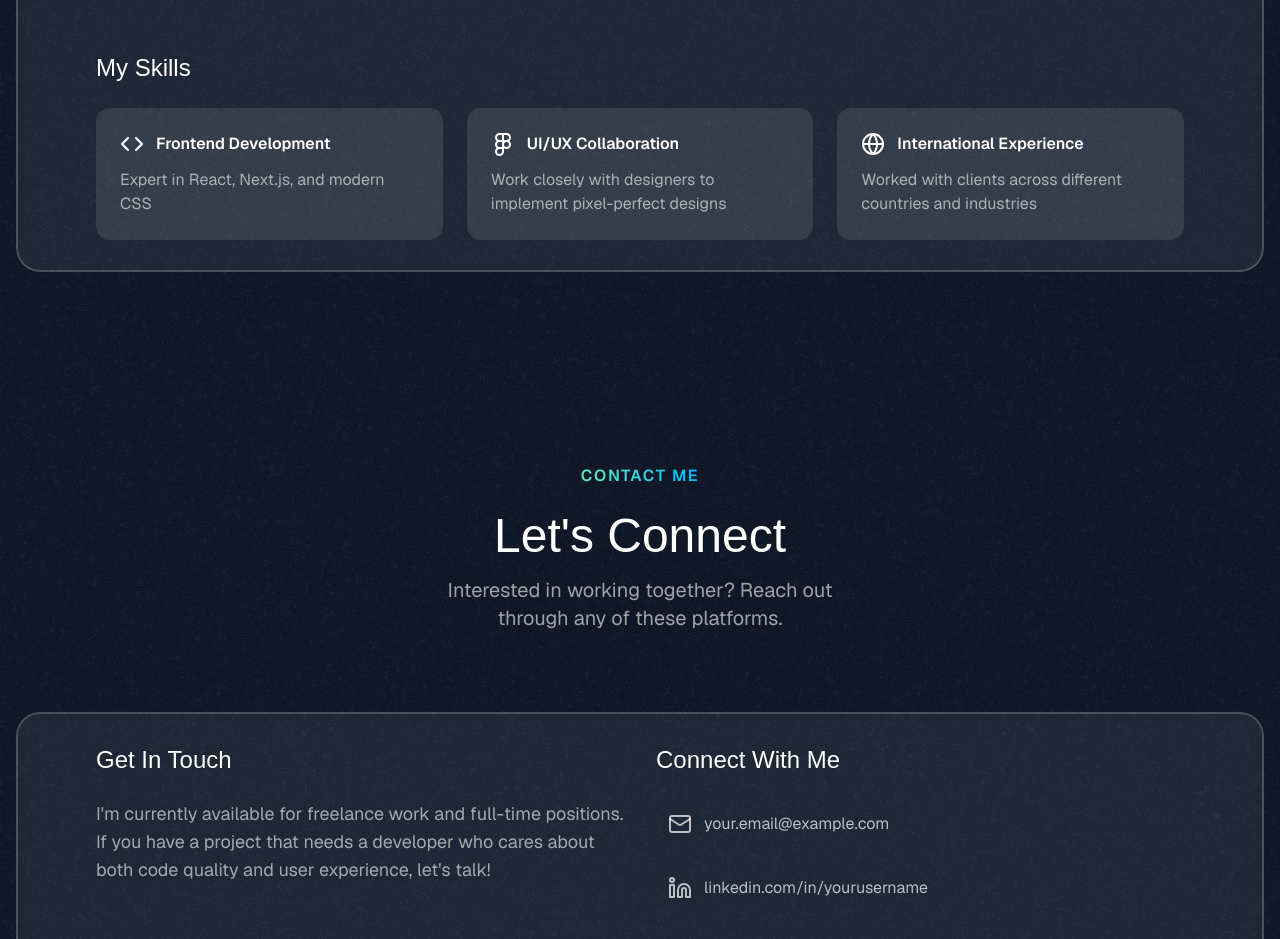
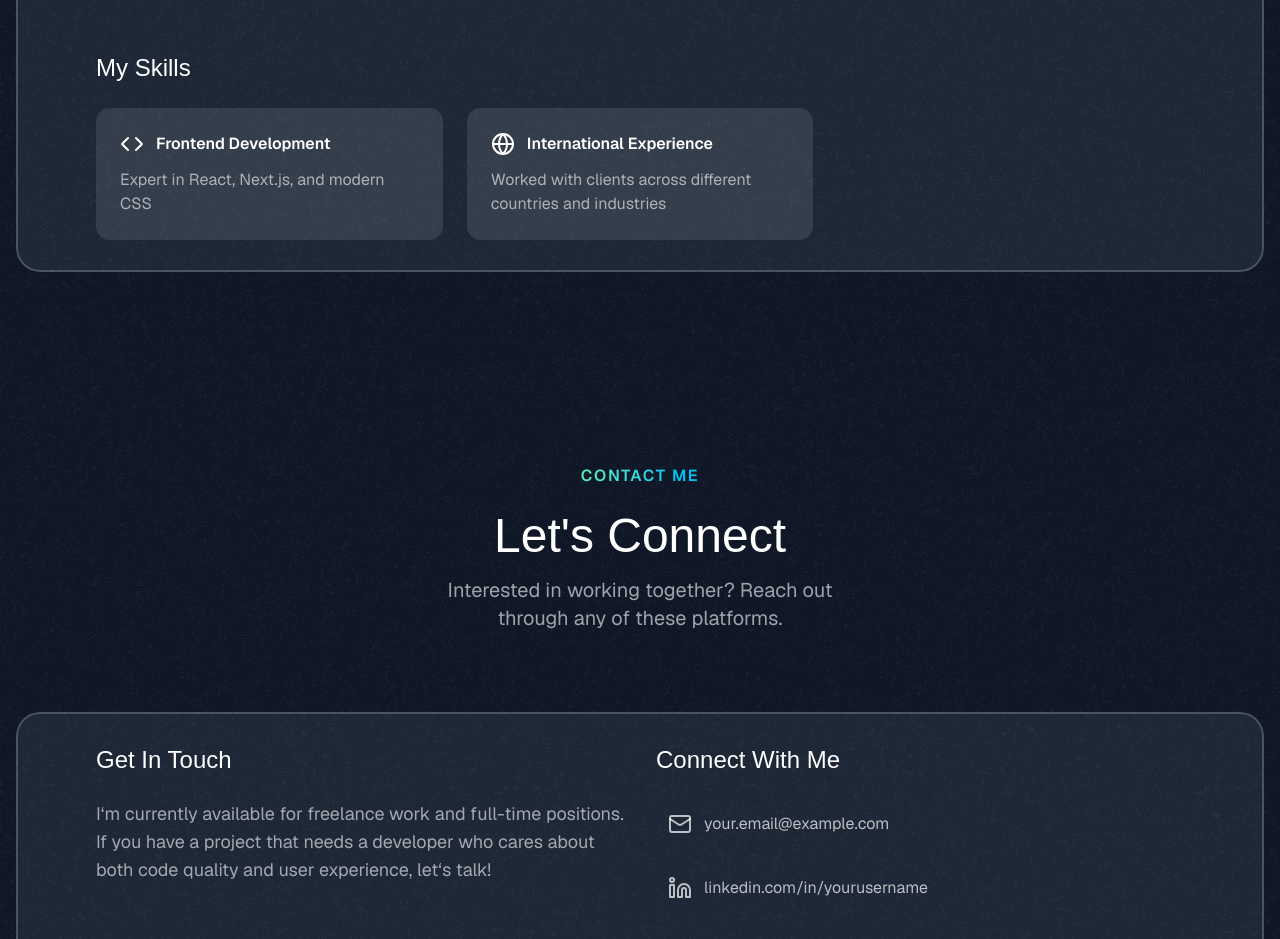
Before and after one commit to echozyr2001/portfolio-demo, a Next.js app: page / in a window 1280 px wide. Shown: the part 3420-4359 px from the top of the page. Built offline with nearby package versions, Linux system fonts and the light colour scheme; a web font is replaced by a local one.

Commit message:
fix: build

```diff
--- a/components/sections/About.tsx
+++ b/components/sections/About.tsx
@@ -1,7 +1,6 @@
 import { SectionHeader } from "@/components/SectionHeader";
 import { Card } from "@/components/Card";
-import Image from "next/image";
-import { Code, Figma, Globe } from "lucide-react";
+import { Code, Globe } from "lucide-react";
 
 export function About() {
   const skills = [
@@ -9,12 +8,6 @@ export function About() {
       name: "Frontend Development",
       icon: <Code className="size-6" />,
       description: "Expert in React, Next.js, and modern CSS",
-    },
-    {
-      name: "UI/UX Collaboration",
-      icon: <Figma className="size-6" />,
-      description:
-        "Work closely with designers to implement pixel-perfect designs",
     },
     {
       name: "International Experience",
@@ -37,12 +30,12 @@ export function About() {
           <Card className="px-8 py-8 md:px-10 lg:px-20">
             <div className="flex flex-col gap-8 lg:gap-16">
               <p className="text-white/60 md:text-lg">
-                I'm a frontend developer with 5+ years of experience building
-                modern web applications. My journey began with HTML, CSS, and
-                vanilla JavaScript, and has evolved to embrace modern frameworks
-                and tools like React, Next.js, and TypeScript. I'm passionate
-                about creating accessible, performant, and beautiful web
-                experiences.
+                I&apos;m a frontend developer with 5+ years of experience
+                building modern web applications. My journey began with HTML,
+                CSS, and vanilla JavaScript, and has evolved to embrace modern
+                frameworks and tools like React, Next.js, and TypeScript.
+                I&apos;m passionate about creating accessible, performant, and
+                beautiful web experiences.
               </p>
 
               <div>
--- a/components/sections/Contact.tsx
+++ b/components/sections/Contact.tsx
@@ -45,9 +45,10 @@ export function Contact() {
               <div>
                 <h3 className="font-serif text-2xl mb-6">Get In Touch</h3>
                 <p className="text-white/60 md:text-lg">
-                  I'm currently available for freelance work and full-time
+                  I&lsquo;m currently available for freelance work and full-time
                   positions. If you have a project that needs a developer who
-                  cares about both code quality and user experience, let's talk!
+                  cares about both code quality and user experience, let&lsquo;s
+                  talk!
                 </p>
               </div>
 
```
